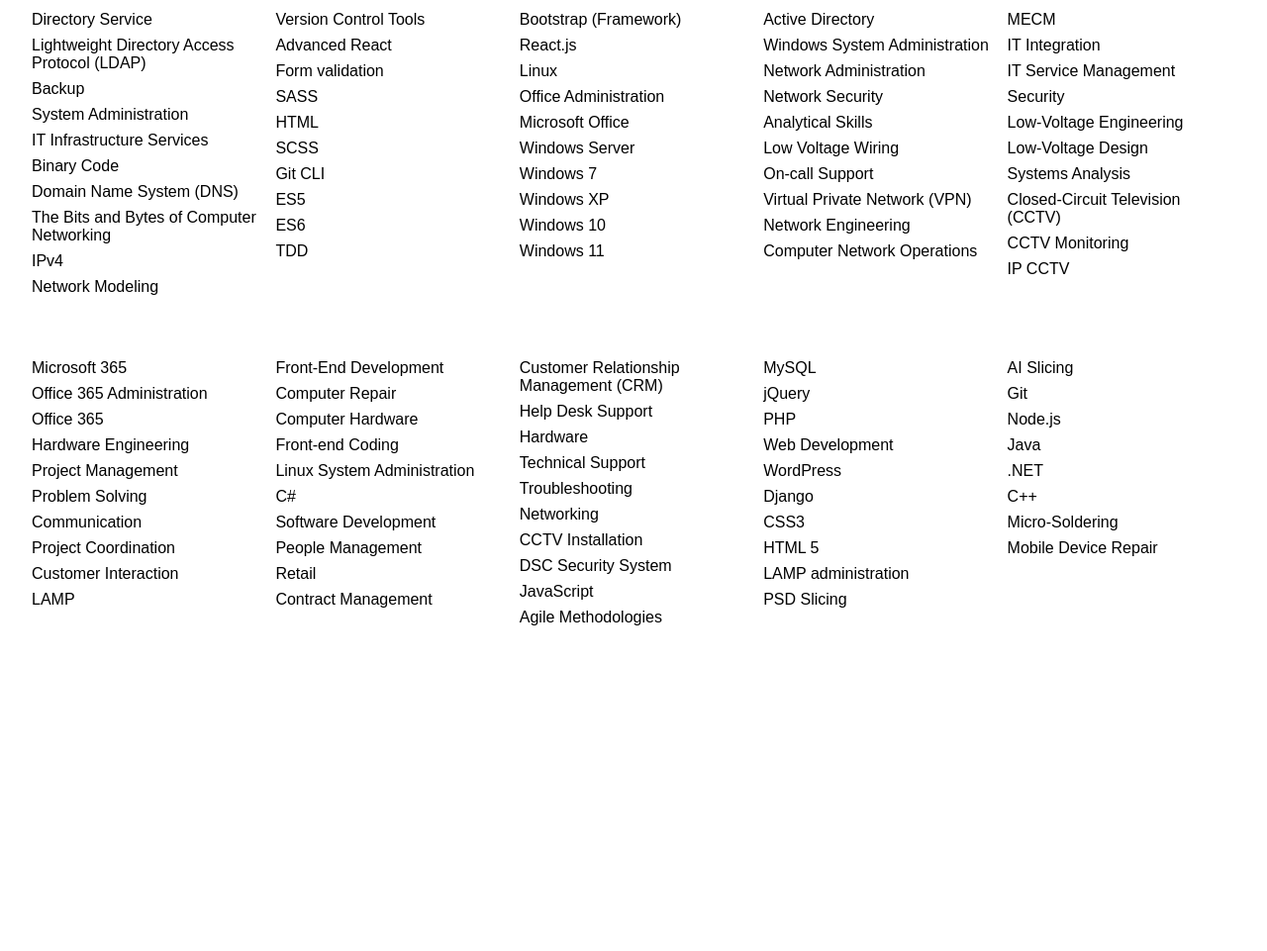
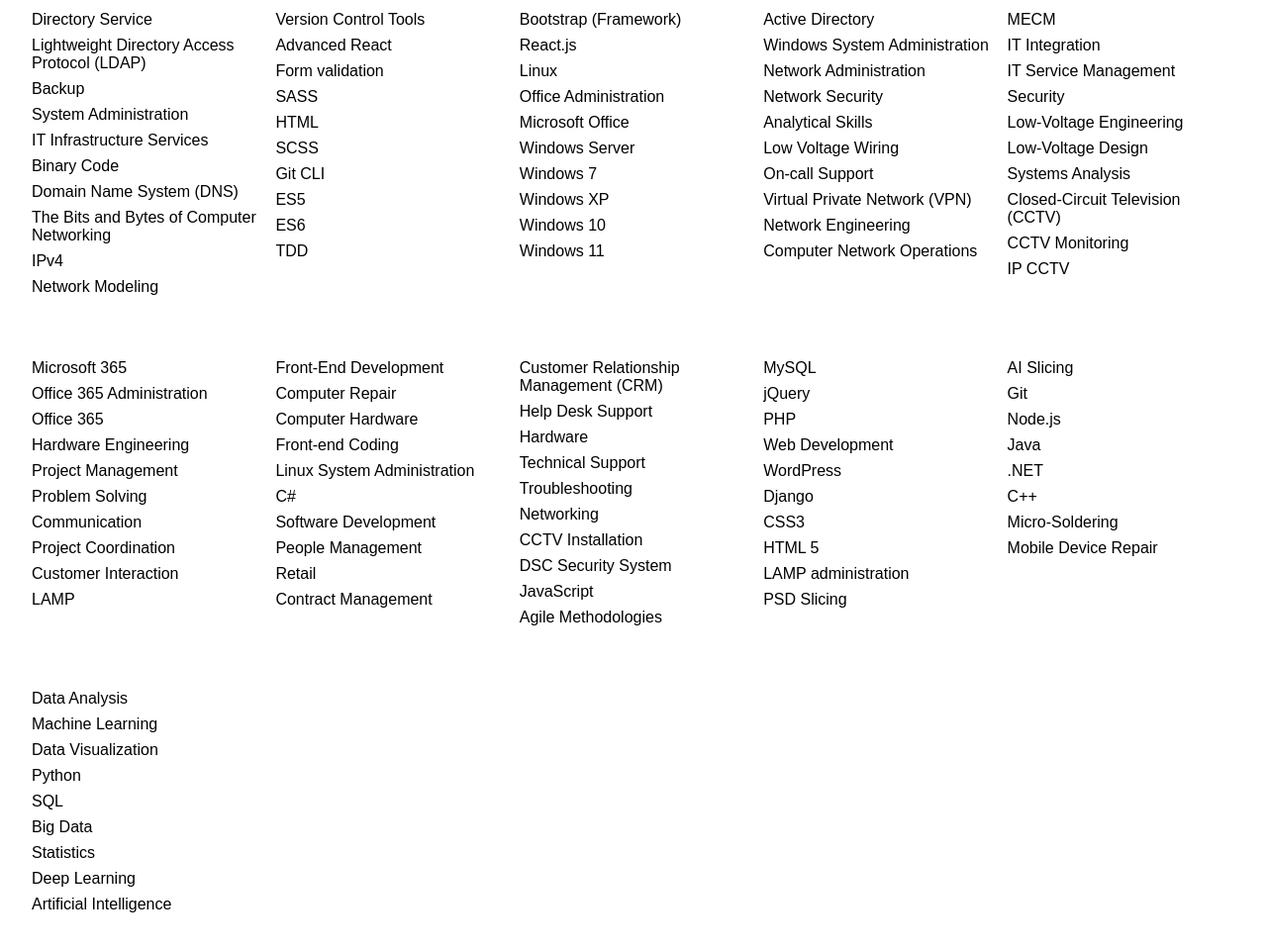
Before and after one commit to coder1981/my-portfolio, a plain HTML site: page index.html in a window 1280 px wide. Shown: the part 1991-2952 px from the top of the page at 99% size. Before the commit the page ends 2680 px from the top, so only its background shows below. Drawn offline with Linux system fonts and the light colour scheme.

Commit message:
trying again

```diff
--- a/index.html
+++ b/index.html
@@ -237,6 +237,17 @@
                 <li>Micro-Soldering</li>
                 <li>Mobile Device Repair</li>
             </ul>
+            <ul>
+                <li>Data Analysis</li>
+                <li>Machine Learning</li>
+                <li>Data Visualization</li>
+                <li>Python</li>
+                <li>SQL</li>
+                <li>Big Data</li>
+                <li>Statistics</li>
+                <li>Deep Learning</li>
+                <li>Artificial Intelligence</li>
+            </ul>
         </div>
     </section>
 </body>
```
